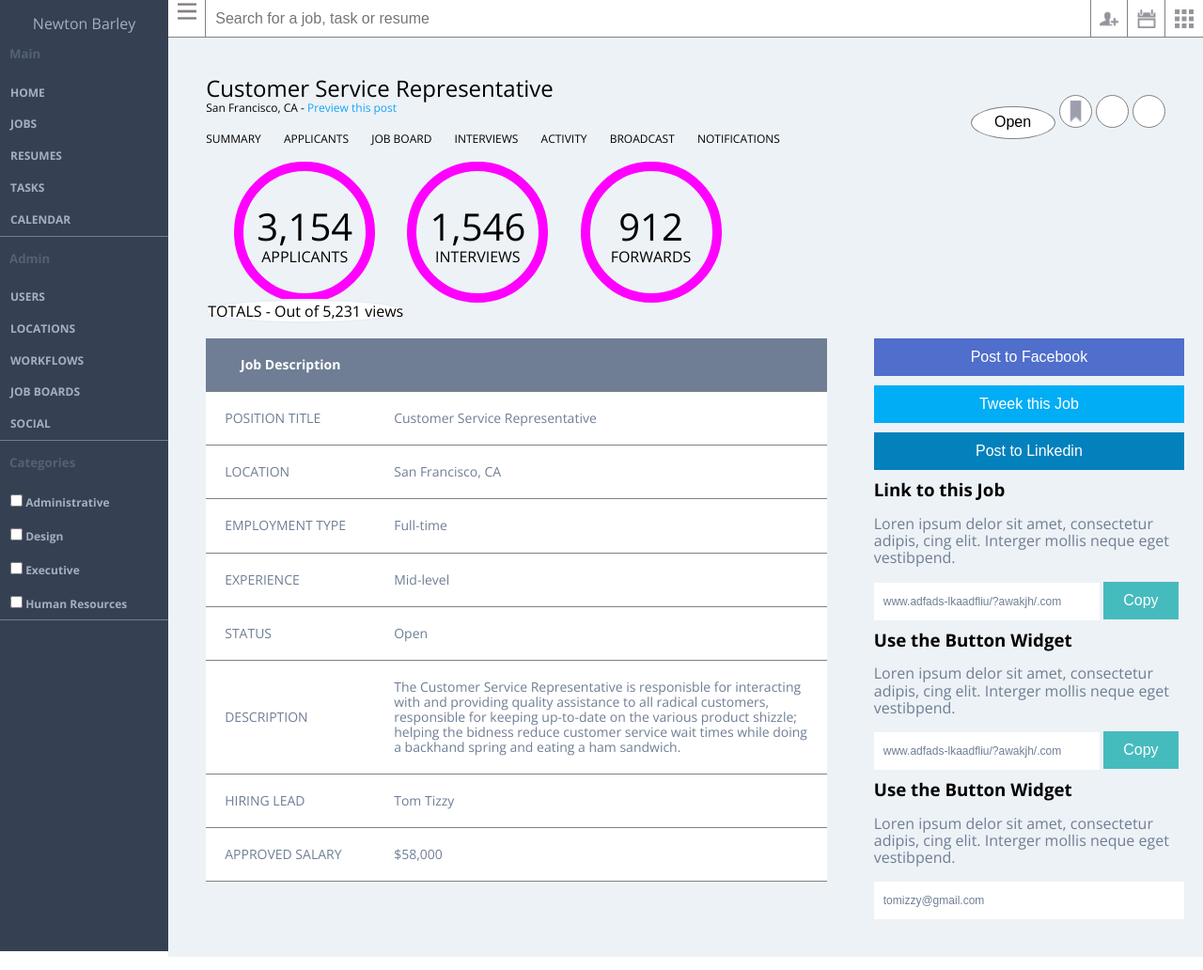
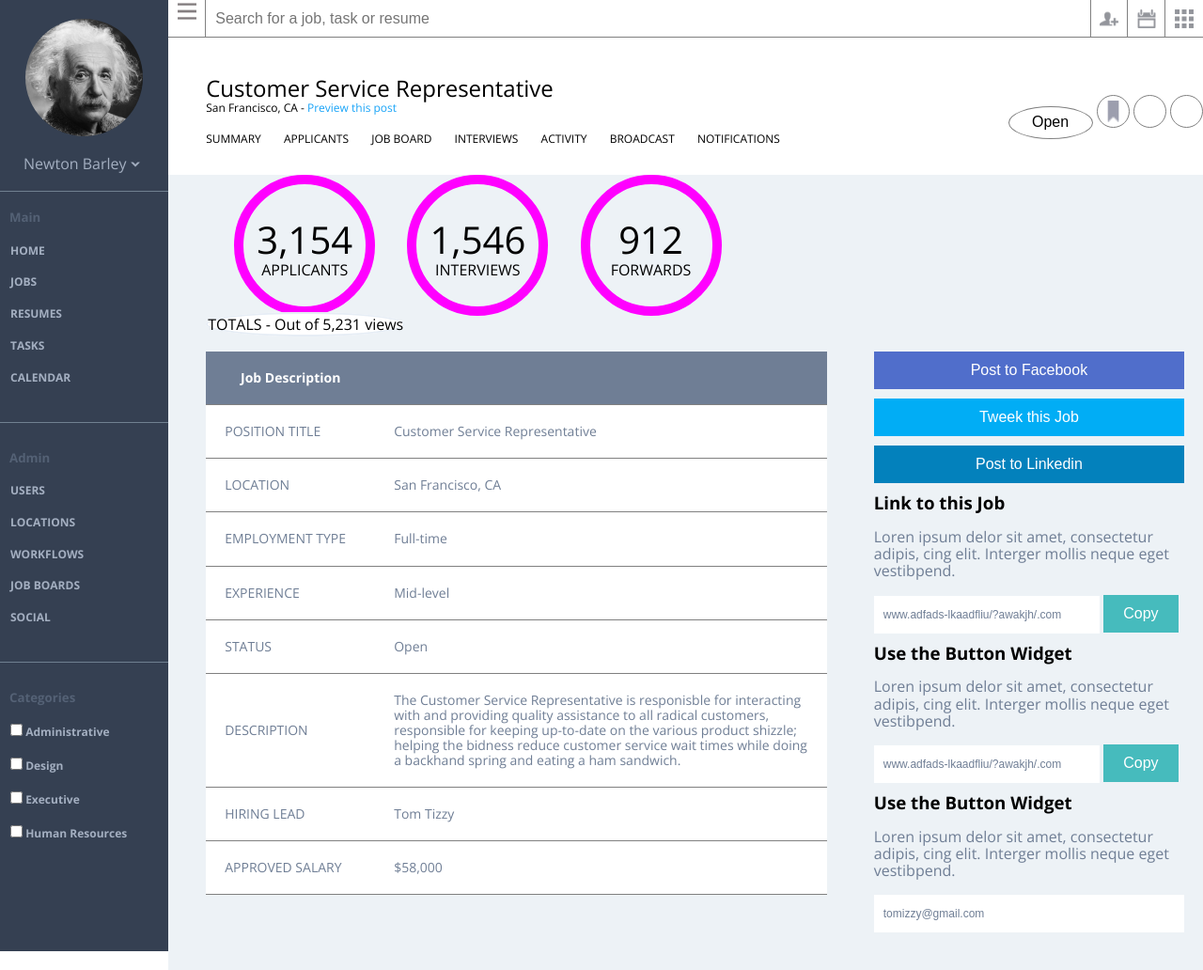
Before and after one commit to NikBorn/nb-static-comp-challenge-3.2, a plain HTML site: page index.html in a window 1280 px wide. Shown: the whole page at 94% size. Drawn offline with nearby package versions, Linux system fonts and the light colour scheme.

Commit message:
complete styling on aside and add user image

```diff
--- a/index.html
+++ b/index.html
@@ -11,14 +11,16 @@
   <body>
     <aside class="user-nav">
       <div class="user-pic"></div>
-      <p class="user-name">Newton Barley</p>
-      <h5>Main</h5>
+      <p class="user-name">Newton Barley
+      </p>
+      <div class="down-arrow"></div>
+      <h5 class="aside-main-header">Main</h5>
       <ul>
         <li>HOME</li>
         <li>JOBS</li>
         <li>RESUMES</li>
         <li>TASKS</li>
-        <li>CALENDAR</li>
+        <li class="last-li">CALENDAR</li>
       </ul>
       <h5>Admin</h5>
       <ul>
@@ -26,7 +28,7 @@
         <li>LOCATIONS</li>
         <li>WORKFLOWS</li>
         <li>JOB BOARDS</li>
-        <li>SOCIAL</li>
+        <li class="last-li">SOCIAL</li>
       </ul>
       <h5>Categories</h5>
       <ul>
--- a/styles.css
+++ b/styles.css
@@ -24,14 +24,49 @@ main {
   padding-bottom: 40px;
 }
 
+.user-pic {
+  background-image: url("images/albert_einstein_head.jpg");
+  background-position: center;
+  background-repeat: no-repeat;
+  height: 125px;
+  width: 125px;
+  background-size: cover;
+  border-radius: 50%;
+  margin: 20px auto;
+}
+
 .user-name {
   text-align: center;
-  padding: 0px;
+  padding-left: 25px;
+  display: inline-block;
+  margin: 0 0 20px 0;
 }
 
-ul {
+.down-arrow {
+  background-image: url("images/arrow-down.png");
+  background-repeat: no-repeat;
+  background-size: cover;
+  height: 10px;
+  width: 10px;
+  display: inline-block;
+}
+
+.aside-main-header {
+  padding-top: 20px;
+  border-top: 1px solid slategrey;
+}
+
+aside ul {
   list-style-type: none;
   padding: 0px;
+  margin-bottom: 30px;
+  margin-top: 10px;
+}
+
+.header-main ul {
+  list-style-type: none;
+  padding: 0px;
+  margin-bottom: 0;
 }
 
 h5 {
@@ -53,10 +88,11 @@ aside li:hover {
   color: #FFFFFF;
 }
 
-aside li:last-child {
-  padding-bottom: 10px;
+.last-li {
+  padding-bottom: 40px;
   border-bottom: 1px solid slategrey;
 }
+
 
 nav {
   display: flex;
@@ -127,11 +163,12 @@ nav {
 }
 
 .header-main {
-  padding: 0 40px;
+  padding: 40px 0 30px 40px;
+  background-color: #FFFFFF;
 }
 
 h1 {
-  margin: 40px 0 0 0;
+  margin: 0 0 0 0;
   font-size: 24px;
   font-weight: 400;
 }
```
Also changed, not shown: images/arrow-down.png (added), 1 other file.
